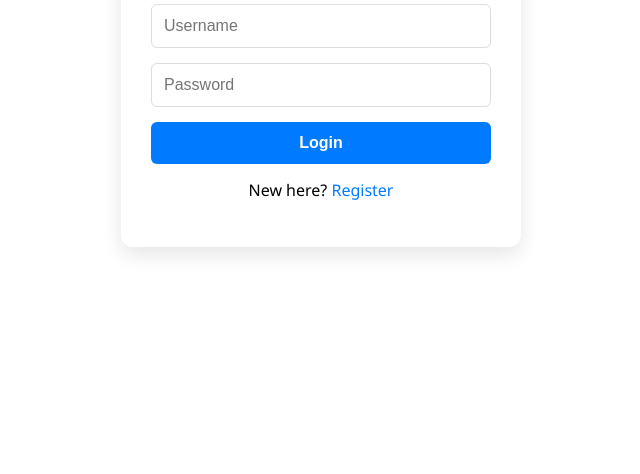
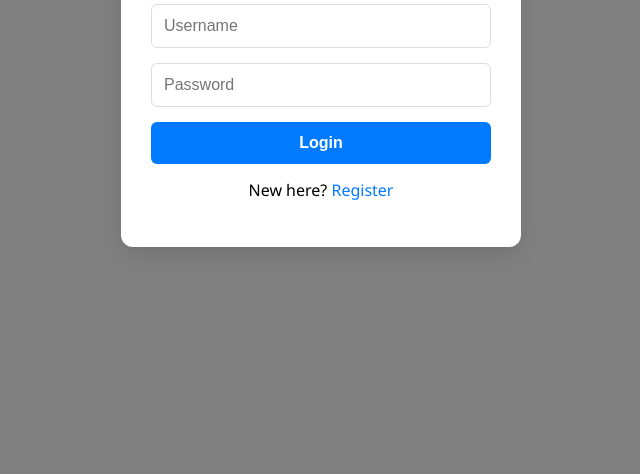
Before and after one commit to visionblack3/JobConnectFront, a plain HTML site: page index.html in a window 1280 px wide. Shown: the part 326-800 px from the top of the page, without its empty margins (319-959 px from the left). Drawn offline with Linux system fonts and the light colour scheme.

Commit message:
Update body background color to grey
Changed the background color of the body from white to grey.

```diff
--- a/style.css
+++ b/style.css
@@ -5,7 +5,7 @@
 
 body {
     font-family: 'Segoe UI', Tahoma, Geneva, Verdana, sans-serif;
-    background-color: white;
+    background-color: grey;
     margin: 0;
     padding: 0;
 }
```
